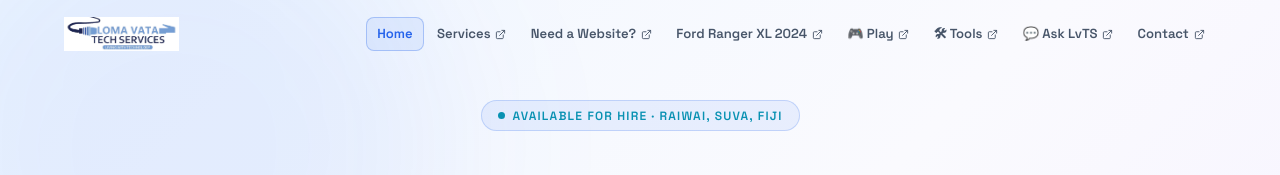
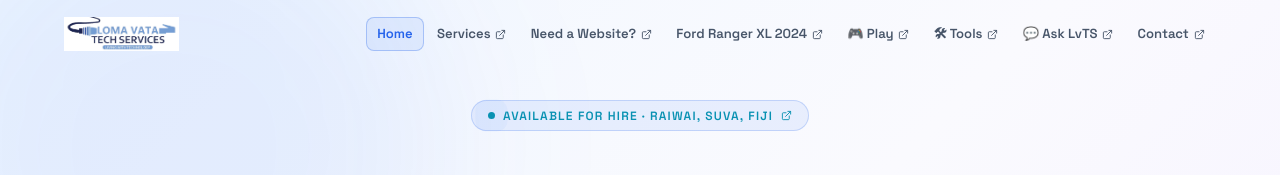
Before and after one commit to fijianblood/joesahib, a React (Vite) app: page / in a window 1280 px wide. Shown: the top 175 px of the page. Built offline with nearby package versions, Linux system fonts and the light colour scheme.

Commit message:
Make 'Available for Hire' badge on Home page clickable, linking to Vitikart remote IT service listing

```diff
--- a/src/pages/HomePage.tsx
+++ b/src/pages/HomePage.tsx
@@ -78,10 +78,14 @@ export default function HomePage({ onNav }: { onNav: (p: string) => void }) {
         <div className="orb" style={{ width: 200, height: 200, background: 'rgba(8,145,178,0.06)', top: '40%', right: '15%', animationDelay: '1.5s' }} />
 
         <div style={{ position: 'relative', zIndex: 1, maxWidth: 820, textAlign: 'center' }}>
-          <div style={{ display: 'inline-flex', alignItems: 'center', gap: '0.5rem', background: 'rgba(37,99,235,0.08)', border: '1px solid rgba(37,99,235,0.2)', borderRadius: 9999, padding: '0.35rem 1rem', marginBottom: '1.8rem' }}>
-            <div style={{ width: 7, height: 7, borderRadius: '50%', background: '#0891b2' }} />
+          <a href="https://www.vitikart.com.fj/914-remote-it-service" target="_blank" rel="noopener noreferrer"
+            style={{ display: 'inline-flex', alignItems: 'center', gap: '0.5rem', background: 'rgba(37,99,235,0.08)', border: '1px solid rgba(37,99,235,0.2)', borderRadius: 9999, padding: '0.35rem 1rem', marginBottom: '1.8rem', textDecoration: 'none', cursor: 'pointer', transition: 'background 0.2s, border-color 0.2s' }}
+            onMouseEnter={e => { e.currentTarget.style.background = 'rgba(37,99,235,0.14)'; e.currentTarget.style.borderColor = 'rgba(37,99,235,0.35)'; }}
+            onMouseLeave={e => { e.currentTarget.style.background = 'rgba(37,99,235,0.08)'; e.currentTarget.style.borderColor = 'rgba(37,99,235,0.2)'; }}>
+            <div className="pulse-ring" style={{ width: 7, height: 7, borderRadius: '50%', background: '#0891b2' }} />
             <span style={{ fontSize: '0.75rem', fontWeight: 600, letterSpacing: '0.1em', textTransform: 'uppercase', color: '#0891b2' }}>Available for Hire · Raiwai, Suva, Fiji</span>
-          </div>
+            <ExternalLink size={11} color="#0891b2" />
+          </a>
 
           <div style={{ position: 'relative', marginBottom: '0.5rem' }}>
             <h1 style={{ fontFamily: "'Syne',sans-serif", fontWeight: 800, fontSize: 'clamp(2.8rem,9vw,6rem)', lineHeight: 1.0, color: '#0f172a', letterSpacing: '-0.02em' }}>
```
